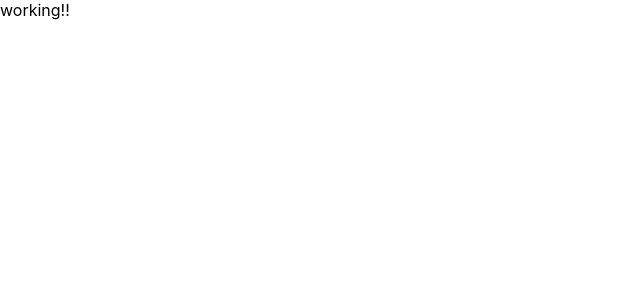
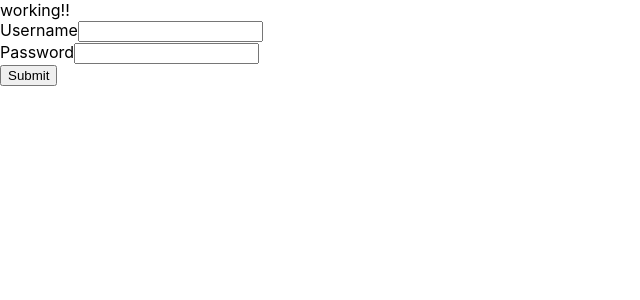
Before and after one commit to xuandungdoan/VotePage, a React (Create React App) app in the folder client/: page /login in a window 1280 px wide. Shown: the top 300 px of the page, without its empty margins (0-640 px from the left). Built offline with nearby package versions, Linux system fonts and the light colour scheme.

Commit message:
handle error auth component

```diff
--- /dev/null
+++ b/client/src/components/Auth.jsx
@@ -0,0 +1,50 @@
+import React, { Component } from "react";
+import {connect} from "react-redux"
+import {authUser, logOut} from "../store/actions"
+class Auth extends Component {
+  constructor(props) {
+    super(props);
+    this.state = {
+      username: "",
+      password: ""
+    };
+  }
+  handleChange = e => {
+    this.setState({ [e.target.name]: e.target.value });
+  };
+  handleSubmit = e => {
+    e.preventDefault();
+    const path = this.props.Path;
+    const { username, password } = this.state;
+    this.props.authUser(path || 'login', {username, password});
+    console.log(username, password);
+  };
+  render() {
+    const { username, password } = this.state;
+    return (
+      <div>
+        <form onSubmit={this.handleSubmit}>
+          <label htmlFor="username"> Username</label>
+          <input
+            type="text"
+            value={username}
+            name="username"
+            onChange={this.handleChange}
+          />{" "}
+          <br />
+          <label htmlFor="password"> Password</label>
+          <input
+            type="text"
+            value={password}
+            name="password"
+            onChange={this.handleChange}
+          />{" "}
+          <br />
+          <button type="submit">Submit</button>
+        </form>
+      </div>
+    );
+  }
+}
+export default connect(() => ({
+}), {authUser, logOut})(Auth) ;
--- /dev/null
+++ b/client/src/components/ErrorMessage.jsx
@@ -0,0 +1,8 @@
+import React, { Fragment } from "react";
+import { connect } from "react-redux";
+
+const ErrMessage = ({ error }) => (
+  <Fragment>{error && <div>{error.message}</div>}</Fragment>
+);
+
+export default connect(store => ({ error: store.error }))(ErrMessage);
--- a/client/src/container/App.jsx
+++ b/client/src/container/App.jsx
@@ -1,20 +1,26 @@
-import React,{Component} from 'react'
-import api from '../services/api'
-import {Provider} from 'react-redux'
-import {store} from '../store'
-import {setCurrentUser, addError, setToken} from "../store/actions"
-import decode from "jwt-decode"
+import React from "react";
+import api from "../services/api";
+import { Provider } from "react-redux";
+import { store } from "../store";
+import { setCurrentUser, addError, setToken } from "../store/actions";
+import decode from "jwt-decode";
 
-if(localStorage.jwtToken){
-    setToken(localStorage.jwtToken);
-    try {
-        store.dispatch(setCurrentUser(decode(localStorage.jwtToken)))
-    } catch (error) {
-        store.dispatch(addError(error));
-        setCurrentUser({})
-    }
+import Auth from "../components/Auth";
+import ErrMessage from "../components/ErrorMessage"
+if (localStorage.jwtToken) {
+  setToken(localStorage.jwtToken);
+  try {
+    store.dispatch(setCurrentUser(decode(localStorage.jwtToken)));
+  } catch (error) {
+    store.dispatch(addError(error));
+    setCurrentUser({});
+  }
 }
 const App = () => (
-    <Provider store = {store}><div>working!!</div></Provider>
-)
+  <Provider store={store}>
+    <div>working!!</div>
+    <Auth></Auth>
+    <ErrMessage></ErrMessage>
+  </Provider>
+);
 export default App;
--- a/client/src/store/actions/auth.js
+++ b/client/src/store/actions/auth.js
@@ -27,9 +27,9 @@
             api.setToken(token);
             dispatch(setCurrentUser({user}));
             dispatch(removeError())
-        } catch (error) {
-            const err = error.response.data.error;
-            dispatch(addError(err))
+        } catch (err) {
+            const error = err.response.data;
+            dispatch(addError(error.err))
         }
     }
 }
```
